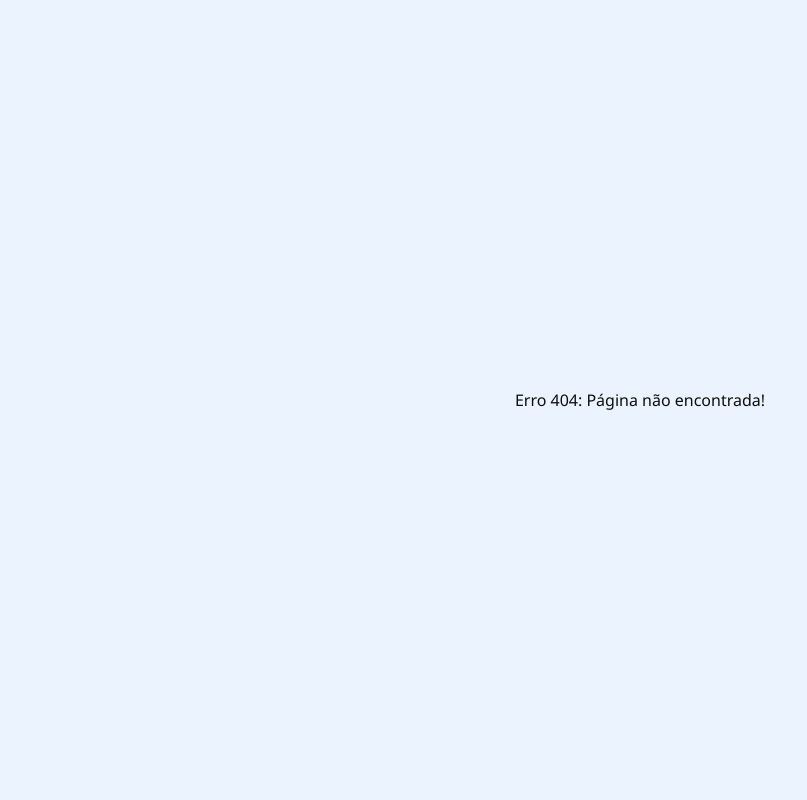
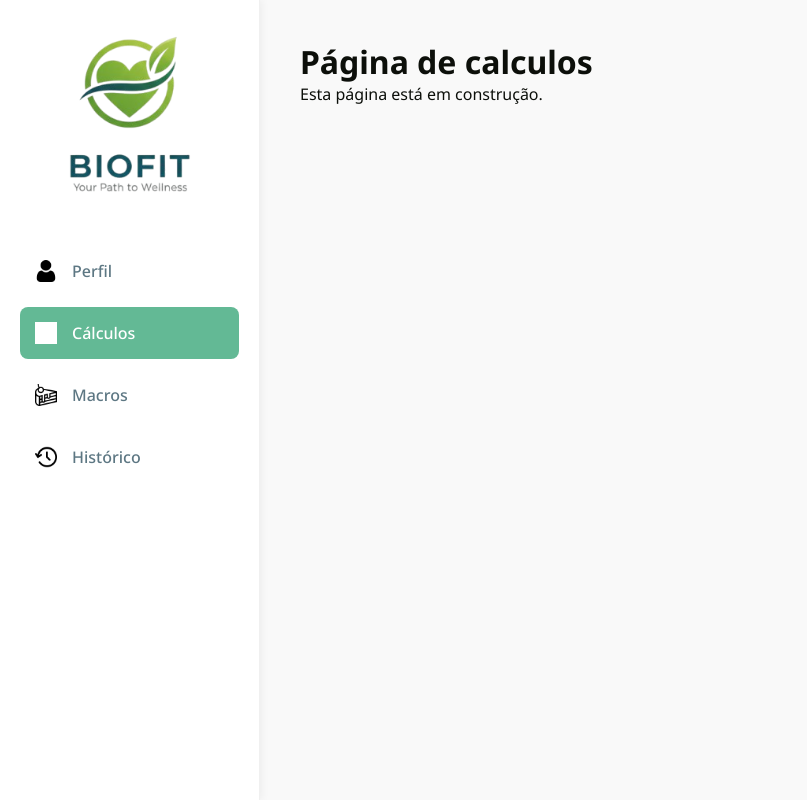
Before and after one commit to Bloedow-S/Biofit, a React (Vite) app: page /calculos in a window 1280 px wide. Before the commit this address had no page. Shown: the whole page, without its empty margins (0-807 px from the left). Built offline with nearby package versions, Linux system fonts and the light colour scheme; grey boxes are pictures that could not be loaded.

Commit message:
Melhoria de logo e criação de arquivos de pages

```diff
--- a/src/components/Sidebar/index.jsx
+++ b/src/components/Sidebar/index.jsx
@@ -12,14 +12,13 @@ export default function Sidebar() {
 
   return (
 <aside className="sidebar-container">
-      <div className="sidebar-logo">
-{<img className="logo-img"src="./src/assets/Logo.png" alt="Logo" />}
+  <div className="logo-container"> {/* <- AQUI */}
+    <img className="logo-img" src="/src/assets/Logo2.png" alt="Logo" />
   </div>
 
   <nav className="sidebar-nav">
     <ul>
       <li>
-            {}
         <NavLink
           to="/perfil"
           className={({ isActive }) =>
@@ -30,6 +29,7 @@ export default function Sidebar() {
           <span>Perfil</span>
         </NavLink>
       </li>
+
       <li>
         <NavLink
           to="/calculos"
@@ -41,6 +41,7 @@ export default function Sidebar() {
           <span>Cálculos</span>
         </NavLink>
       </li>
+
       <li>
         <NavLink
           to="/macros"
@@ -52,6 +53,7 @@ export default function Sidebar() {
           <span>Macros</span>
         </NavLink>
       </li>
+
       <li>
         <NavLink
           to="/historico"
--- a/src/components/Sidebar/style.css
+++ b/src/components/Sidebar/style.css
@@ -1,6 +1,7 @@
+/* src/components/Sidebar/style.css */
 .sidebar-container {
   width: 260px;
-  height: 100vh; /* Ocupa 100% da altura da janela */
+  height: 100vh;
   background-color: #ffffff;
   border-right: 1px solid #f0f0f0;
   box-shadow: 2px 0 8px rgba(0, 0, 0, 0.05);
@@ -8,28 +9,37 @@
   flex-direction: column;
   padding: 20px;
   box-sizing: border-box;
-  /* Adiciona isso para garantir que a sidebar fique fixa e não role */
   position: sticky;
   top: 0;
 }
 
-
+/* 1. RENOMEIE ESTA CLASSE */
+.logo-container {
+  padding: 10px;
+  margin-bottom: 30px; /* 2. CORRIJA PARA 'px' */
+  text-align: center;
+}
 
 .logo-img {
-  max-width: 100%; /* Garante que a imagem não saia do container */
+  width: 130px; /* Você definiu 130px aqui, ok */
+  max-width: 100%;
   height: auto;
-  margin-bottom: 0px;
-
+  object-fit: contain;
+  display: inline-block;
 }
 
 .sidebar-nav ul {
-  list-style: none; /* Remove bolinhas */
+  list-style: none;
   padding: 0;
   margin: 0;
   display: flex;
   flex-direction: column;
-  gap: 10px; /* Espaço entre os links */
+  gap: 10px;
+  /* 3. REMOVA ou comente esta linha: */
+  /* margin-top: -60px; */
 }
+
+/* ... (O resto do CSS continua igual) ... */
 
 .sidebar-nav li {
   margin: 0;
@@ -42,7 +52,7 @@
   border-radius: 8px;
   text-decoration: none;
   font-weight: 500;
-  color: #5d7783; /* Cor do link (cinza-azulado) */
+  color: #5d7783;
   transition: background-color 0.2s, color 0.2s;
 }
 
@@ -50,21 +60,17 @@
   width: 22px;
   height: 22px;
   margin-right: 15px;
-  /* Como os ícones são PNG pretos, não podemos mudar a cor.
-     Se fossem SVGs, poderíamos! */
 }
 
 .nav-link:hover {
-  background-color: #f5f5f5; /* Fundo cinza claro no hover */
+  background-color: #f5f5f5;
 }
 
-/* ESTILO DO LINK ATIVO */
 .nav-link.active {
-  background-color: var(--background-button, #63b995); /* Verde do botão */
-  color: var(--text-light, #ffffff); /* Texto branco */
+  background-color: var(--background-button, #63b995);
+  color: var(--text-light, #ffffff);
 }
 
-/* Tenta deixar o ícone PNG branco quando o link está ativo (filtro CSS) */
 .nav-link.active img {
   filter: brightness(0) invert(1);
 }
--- /dev/null
+++ b/src/components/layouts/style.css
@@ -0,0 +1,13 @@
+.dashboard-layout {
+  display: flex;
+  width: 100%;
+}
+
+.dashboard-content {
+  flex: 1;
+  padding: 40px;
+  box-sizing: border-box;
+  height: 100vh;
+  overflow-y: auto;
+  background-color: #f9f9f9;
+}
--- a/src/main.jsx
+++ b/src/main.jsx
@@ -6,13 +6,12 @@ import { BrowserRouter, Routes, Route } from 'react-router-dom';
 import './index.css';
 import DashboardLayout from './components/layouts/DashboardLayout';
 
-//criar as rotas
-import Login from './pages/Login';
-//import CriarConta from './pages/CriarConta';
-import Perfil from './pages/Perfil';
-//import Calculos from './pages/Calculos';
-//import Macros from './pages/Macros';
-//import Historico from './pages/Historico';
+// 1. CORRIJA OS CAMINHOS DOS IMPORTS
+import Login from './pages/Login/index'; // Aponta para Login.jsx dentro da pasta Login
+import CriarConta from './pages/CriarConta/CriarConta';
+import Perfil from './pages/Perfil/index';
+import Calculos from './pages/Calculos/Calculos';
+import Macros from './pages/Macros/Macros';
 
 createRoot(document.getElementById('root')).render(
   <StrictMode>
@@ -21,13 +20,16 @@ createRoot(document.getElementById('root')).render(
         {/* --- Rotas Públicas (sem Sidebar) --- */}
         {/* (Mais tarde, podemos envolvê-las no AuthLayout) */}
         <Route path="/" element={<Login />} />
+        {/* 2. ADICIONE A ROTA PARA CRIAR CONTA AQUI FORA */}
+        <Route path="/criar-conta" element={<CriarConta />} />
 
         {/* --- Rotas Privadas (COM Sidebar) --- */}
-        {/* Usamos o DashboardLayout como "rota-pai" */}
         <Route element={<DashboardLayout />}>
           {/* Todas as rotas aqui dentro serão renderizadas onde está o <Outlet /> */}
           <Route path="/perfil" element={<Perfil />} />
-
+          {/* 3. ADICIONE AS OUTRAS ROTAS PRIVADAS AQUI DENTRO */}
+          <Route path="/calculos" element={<Calculos />} />
+          <Route path="/macros" element={<Macros />} />
         </Route>
 
         {/* Rota para página não encontrada */}
--- /dev/null
+++ b/src/pages/Calculos/Calculos.jsx
@@ -0,0 +1,8 @@
+export default function Calculos() {
+  return (
+    <div>
+      <h1>Página de calculos</h1>
+      <p>Esta página está em construção.</p>
+    </div>
+  );
+}
--- /dev/null
+++ b/src/pages/CriarConta/CriarConta.jsx
@@ -0,0 +1,8 @@
+export default function Perfil() {
+  return (
+    <div>
+      <h1>Página de Perfil</h1>
+      <p>Esta página está em construção.</p>
+    </div>
+  );
+}
--- /dev/null
+++ b/src/pages/Macros/Macros.jsx
@@ -0,0 +1,8 @@
+export default function Calculos() {
+  return (
+    <div>
+      <h1>Página de calculo</h1>
+      <p>Esta página está em construção.</p>
+    </div>
+  );
+}
```
Also changed, not shown: src/assets/Logo2.png (added), src/pages/Calculos/Calculos.css (added), src/pages/CriarConta/CriarConta.css (added), src/pages/Macros/Macros.css (added). Lines whose indentation alone changed are shown as unchanged.
